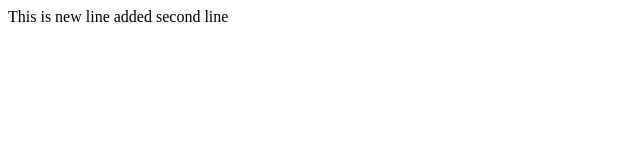
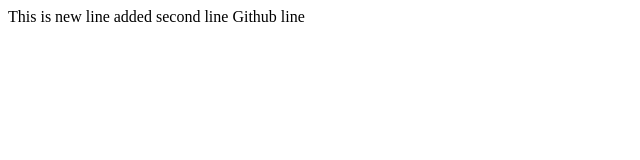
Before and after one commit to Anastasiya88/Anastasiya88.github.io, a plain HTML site: page index.html in a window 1280 px wide. Shown: the full height of the page, 0-640 px from the left. Drawn offline with Linux system fonts and the light colour scheme.

Commit message:
Update index.html

```diff
--- a/index.html
+++ b/index.html
@@ -10,5 +10,7 @@
 
   added second line
 
+  Github line
+
 </body>
 </html>
```
